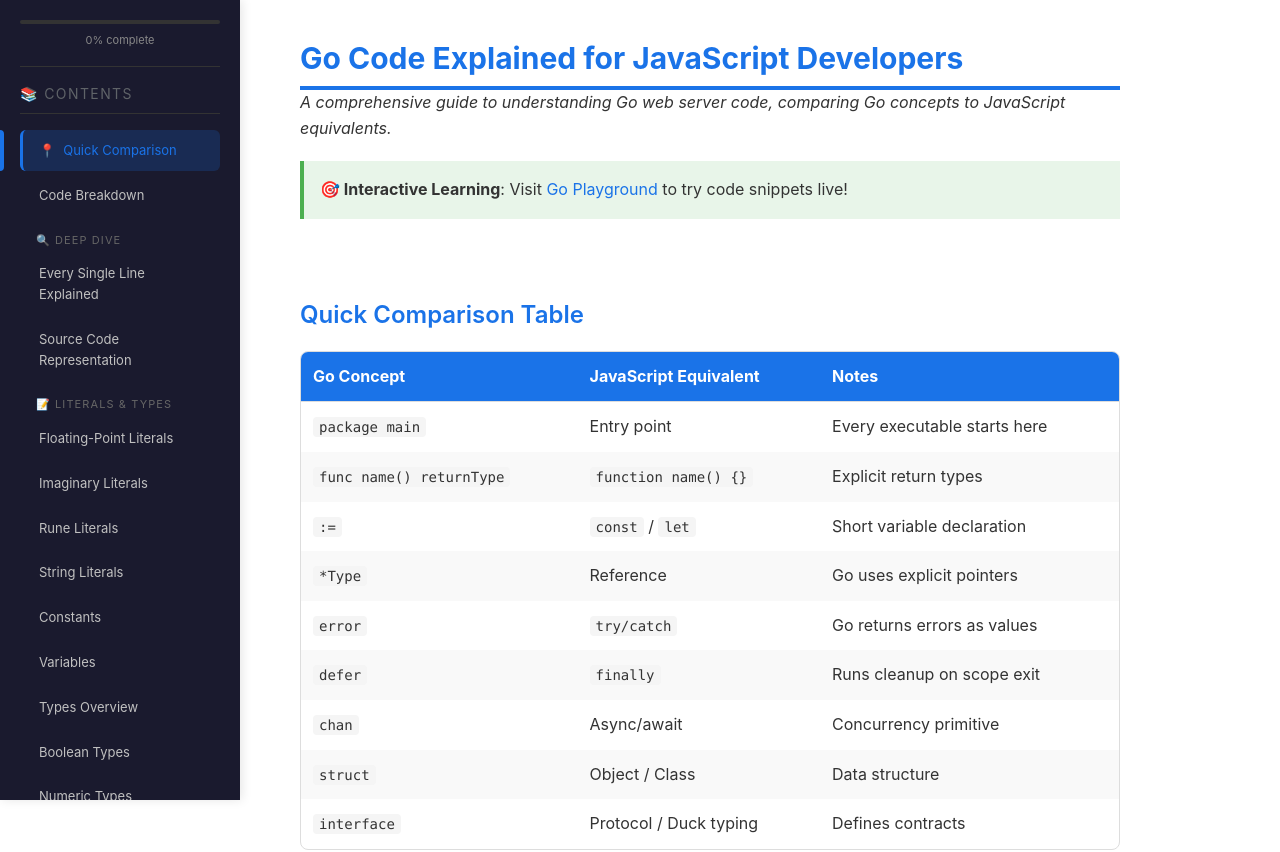
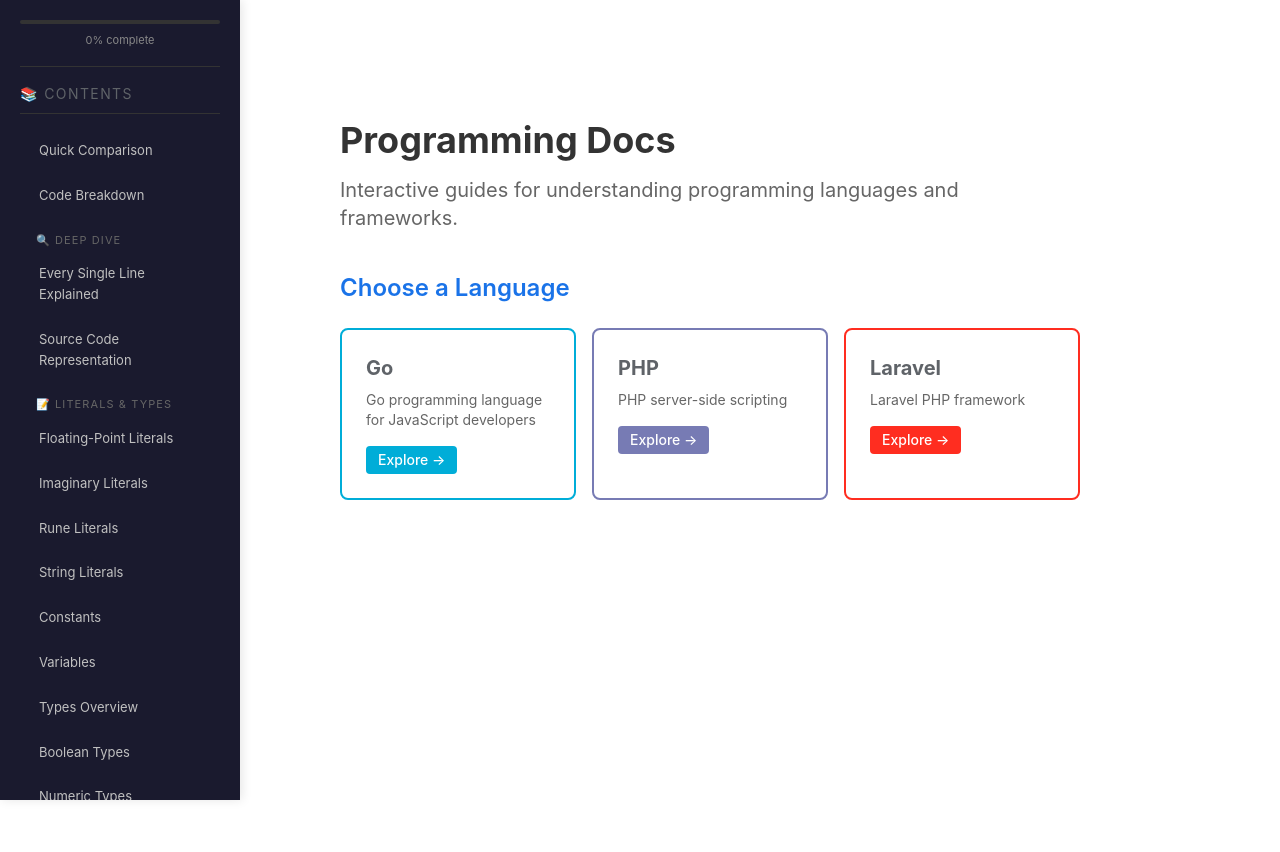
Before and after one commit to Samir-kumal/go-guide, a Next.js app: page / in a window 1280 px wide. Shown: the top 852 px of the page. After the commit the page ends 800 px from the top, so only its background shows below. Built offline with nearby package versions, Linux system fonts and the light colour scheme.

Commit message:
feat: add language selector landing page

```diff
--- a/app/layout.tsx
+++ b/app/layout.tsx
@@ -3,8 +3,8 @@ import './globals.css'
 import { LayoutShell } from '@/components/layout/LayoutShell'
 
 export const metadata: Metadata = {
-  title: 'Go Code Explained for JavaScript Developers',
-  description: 'A comprehensive guide to understanding Go web server code, comparing Go concepts to JavaScript equivalents.',
+  title: 'Programming Docs',
+  description: 'Interactive guides for understanding programming languages and frameworks.',
 }
 
 export default function RootLayout({ children }: { children: React.ReactNode }) {
--- a/app/page.tsx
+++ b/app/page.tsx
@@ -1,80 +1,42 @@
-import { QuickComparison } from '@/components/sections/QuickComparison'
-import { CodeBreakdown } from '@/components/sections/CodeBreakdown'
-import { EverySingleLineExplained } from '@/components/sections/EverySingleLineExplained'
-import { SourceCodeRepresentation } from '@/components/sections/SourceCodeRepresentation'
-import { FloatingPointLiterals, ImaginaryLiterals, RuneLiterals, StringLiterals, Constants, Variables, Types, BooleanTypes, NumericTypes, StringTypes, ArrayTypes } from '@/components/sections/GoLiteralsTypes'
-import { GetLogFile } from '@/components/sections/GetLogFile'
-import { GetLogFileDetailed } from '@/components/sections/GetLogFileDetailed'
-import { IfInitialization } from '@/components/sections/IfInitialization'
-import { WhyNoError } from '@/components/sections/WhyNoError'
-import { Pointers } from '@/components/sections/Pointers'
-import { ErrorHandling } from '@/components/sections/ErrorHandling'
-import { Defer } from '@/components/sections/Defer'
-import { Structs } from '@/components/sections/Structs'
-import { Interfaces } from '@/components/sections/Interfaces'
-import { ConcurrencyDemo } from '@/components/sections/ConcurrencyDemo'
-import { SqlBasics } from '@/components/sections/SqlBasics'
-import { Sqlc } from '@/components/sections/Sqlc'
-import { Transactions } from '@/components/sections/Transactions'
-import { LearningPath } from '@/components/sections/LearningPath'
-import { Resources } from '@/components/sections/Resources'
-import { EnvironmentValidation } from '@/components/sections/EnvironmentValidation'
-import { HttpHandlerParams } from '@/components/sections/HttpHandlerParams'
-import { MajorConcepts } from '@/components/sections/MajorConcepts'
+import Link from 'next/link'
+import { languageList, languages } from '@/lib/languages'
 
 export default function HomePage() {
+  const langEntries = Object.entries(languages)
+
   return (
-    <>
-      <h1 className="text-[#1a73e8] border-b-4 border-[#1a73e8] pb-2.5 text-3xl font-bold">
-        Go Code Explained for JavaScript Developers
+    <div className="max-w-4xl mx-auto py-20 px-10">
+      <h1 className="text-4xl font-bold mb-4">
+        Programming Docs
       </h1>
-      <p className="italic">
-        A comprehensive guide to understanding Go web server code, comparing Go concepts to JavaScript equivalents.
+      <p className="text-xl text-[#666] mb-10">
+        Interactive guides for understanding programming languages and frameworks.
       </p>
-      <blockquote className="bg-[#e8f5e9] border-l-4 border-[#4caf50] p-4 my-5">
-        <strong>🎯 Interactive Learning</strong>: Visit{' '}
-        <a href="https://go.dev/play" target="_blank" className="text-[#1a73e8]">
-          Go Playground
-        </a>{' '}
-        to try code snippets live!
-      </blockquote>
-      <hr className="border-none border-t border-[#ddd] my-10" />
-      <QuickComparison />
-      <CodeBreakdown />
-      <EverySingleLineExplained />
-      <SourceCodeRepresentation />
-      <FloatingPointLiterals />
-      <ImaginaryLiterals />
-      <RuneLiterals />
-      <StringLiterals />
-      <Constants />
-      <Variables />
-      <Types />
-      <BooleanTypes />
-      <NumericTypes />
-      <StringTypes />
-      <ArrayTypes />
-      <GetLogFile />
-      <GetLogFileDetailed />
-      <IfInitialization />
-      <WhyNoError />
-      <Pointers />
-      <ErrorHandling />
-      <Defer />
-      <Structs />
-      <Interfaces />
-      <ConcurrencyDemo />
-      <SqlBasics />
-      <Sqlc />
-      <Transactions />
-      <LearningPath />
-      <Resources />
-      <EnvironmentValidation />
-      <HttpHandlerParams />
-      <MajorConcepts />
-      <p className="text-center text-[#666] mt-10">
-        <em>Document created for learning purposes. Happy coding!</em>
-      </p>
-    </>
+
+      <h2 className="text-2xl font-semibold mb-6">Choose a Language</h2>
+
+      <div className="grid gap-4 md:grid-cols-2 lg:grid-cols-3">
+        {langEntries.map(([id, lang]) => (
+          <Link
+            key={id}
+            href={`/${id}`}
+            className="block p-6 rounded-lg border-2 transition-all hover:shadow-lg"
+            style={{
+              borderColor: lang.color,
+              color: lang.color,
+            }}
+          >
+            <h3 className="text-xl font-bold mb-2">{lang.name}</h3>
+            <p className="text-sm text-[#666]">{lang.description}</p>
+            <span
+              className="inline-block mt-4 px-3 py-1 rounded text-sm font-medium text-white"
+              style={{ backgroundColor: lang.color }}
+            >
+              Explore →
+            </span>
+          </Link>
+        ))}
+      </div>
+    </div>
   )
 }
--- /dev/null
+++ b/components/docs/LanguageNav.tsx
@@ -0,0 +1,40 @@
+'use client'
+import Link from 'next/link'
+import { usePathname } from 'next/navigation'
+import { languageList } from '@/lib/languages'
+
+export function LanguageNav() {
+  const pathname = usePathname()
+
+  // Extract current language from URL: /go/section -> go
+  const currentLang = pathname.split('/')[1] || ''
+
+  // Only show on docs pages (not home)
+  if (!currentLang || !languageList.find(l => l.id === currentLang)) {
+    return null
+  }
+
+  return (
+    <nav className="flex gap-4 p-4 border-b border-[#ddd]">
+      <span className="text-sm text-[#666]">Docs:</span>
+      {languageList.map((lang) => (
+        <Link
+          key={lang.id}
+          href={`/${lang.id}`}
+          className={`text-sm font-medium px-3 py-1 rounded transition-colors ${
+            currentLang === lang.id
+              ? 'text-white'
+              : 'text-[#666] hover:text-[#333]'
+          }`}
+          style={
+            currentLang === lang.id
+              ? { backgroundColor: lang.color }
+              : undefined
+          }
+        >
+          {lang.name}
+        </Link>
+      ))}
+    </nav>
+  )
+}
```
